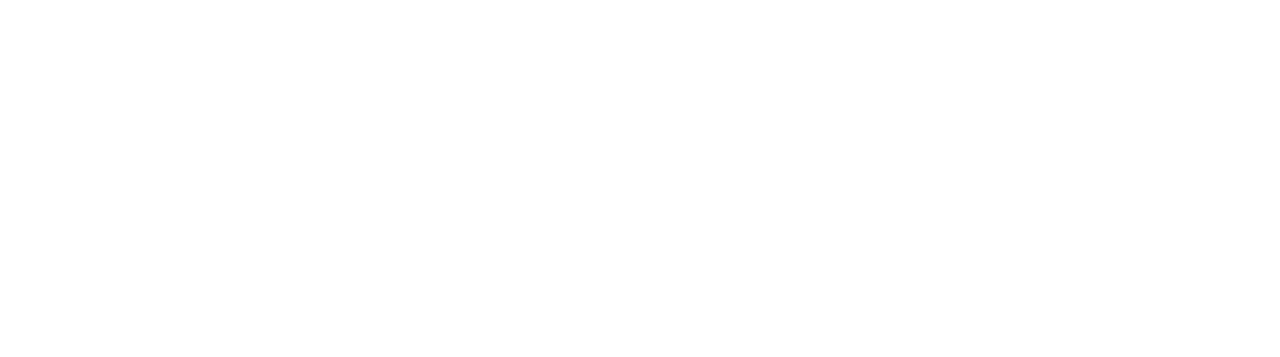
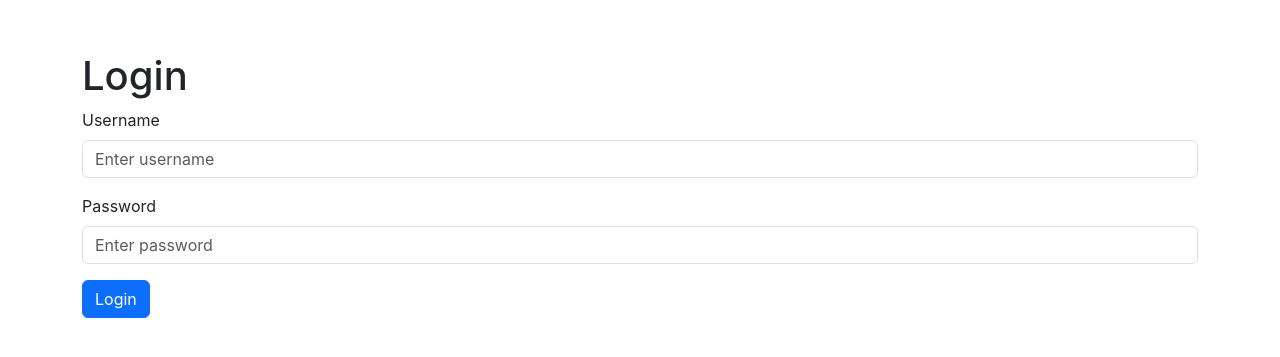
Before and after one commit to uiowaSEP2025/sep2025-project-team_001, a React (Create React App) app in the folder web_app/: page /login in a window 1280 px wide. Before the commit this address had no page. Shown: the part 215-572 px from the top of the page. Built offline with nearby package versions, Linux system fonts and the light colour scheme.

Commit message:
SCRUM-37 Committing all necessary parts of the Login and Signup to be able to be merged into main. Was able to meet with Shaun in order to ensure that we had the same file structure prior to merging.

```diff
--- a/web_app/src/App.js
+++ b/web_app/src/App.js
@@ -1,67 +1,15 @@
 import React from 'react';
-import { BrowserRouter as Router, Routes, Route, useNavigate } from 'react-router-dom';
-import Button from 'react-bootstrap/Button';
-import Container from 'react-bootstrap/Container';
-import Form from 'react-bootstrap/Form';
-import 'bootstrap/dist/css/bootstrap.min.css';
-import './index.css';
-
-function ManagerialSignup() {
-  const navigate = useNavigate();
-  const handleRegister = (event) => {
-    console.log('Form submitted');
-    navigate('/login'); // Redirect to the home page after submission
-  };
-  return (
-    <Container className = "page-container">
-      <h1>Online Manager Registration</h1>
-      <Form onSubmit = {handleRegister} className = "form-container">
-        <Form.Group controlId = "name" className = "form-group-spacing">
-          <Form.Label>First & Last Name</Form.Label>
-          <Form.Control type = "text" placeholder = "Enter first and last name" required />
-        </Form.Group>
-        <Form.Group controlId = "desiredUsername" className = "form-group-spacing">
-          <Form.Label>Desired Username</Form.Label>
-          <Form.Control type = "text" placeholder = "Enter desired username" required />
-        </Form.Group>
-        <Form.Group controlId = "desiredPassword" className = "form-group-spacing">
-          <Form.Label>Desired Password</Form.Label>
-          <Form.Control type = "password" placeholder = "Enter desired password" required />
-        </Form.Group>
-        <Form.Group controlId = "confirmPassword" className = "form-group-spacing">
-          <Form.Label>Confirm Password</Form.Label>
-          <Form.Control type = "password" placeholder = "Confirm password" required />
-        </Form.Group>
-        <Form.Group controlId = "email" className = "form-group-spacing">
-          <Form.Label>Email</Form.Label>
-          <Form.Control type = "email" placeholder = "Enter email" required />
-        </Form.Group>
-        <Form.Group controlId = "phoneNumber" className = "form-group-spacing">
-          <Form.Label>Phone Number</Form.Label>
-          <Form.Control type = "tel" placeholder = "Enter phone number" required />
-        </Form.Group>
-        <Form.Group controlId='businessName' className = "form-group-spacing">
-          <Form.Label>Business Name</Form.Label>
-          <Form.Control type='text' placeholder='Enter business name' required />
-        </Form.Group>
-        <Form.Group controlId='businessAddress' className = "form-group-spacing">
-          <Form.Label>Business Address</Form.Label>
-          <Form.Control type='text' placeholder='Enter business address' required />
-        </Form.Group>
-        <Button variant="primary" type="submit">
-          Register
-        </Button>
-      </Form>
-    </Container>
-  )
-}
+import { BrowserRouter as Router, Routes, Route } from 'react-router-dom';
+import ManagerialSignup from './pages/ManagerialSignup';
+import Login from './pages/Login';
+import Banner from './components/Banner';
 function AppRoutes() {
   return (
     <Routes>
-      <Route path ="/managerial-signup" element={<ManagerialSignup />} />
-      {/* <Route path ="/login" element={<Login />} /> */}
+      <Route path="/managerial-signup" element={<ManagerialSignup />} />
+      <Route path="/login" element={<Login />} />
     </Routes>
-  )
+  );
 }
 
 function App() {
--- /dev/null
+++ b/web_app/src/components/Banner.js
@@ -0,0 +1,12 @@
+import React from 'react';
+import '../index.css';
+
+function Banner() {
+  return (
+    <header className="banner">
+      <h1>Streamline Manager</h1>
+    </header>
+  );
+}
+
+export default Banner;
--- /dev/null
+++ b/web_app/src/pages/Login.js
@@ -0,0 +1,37 @@
+import React from 'react';
+import { useNavigate } from 'react-router-dom';
+import Button from 'react-bootstrap/Button';
+import Container from 'react-bootstrap/Container';
+import Form from 'react-bootstrap/Form';
+import 'bootstrap/dist/css/bootstrap.min.css';
+import '../index.css';
+
+function Login() {
+  const navigate = useNavigate();
+  const handleLogin = (event) => {
+    event.preventDefault();
+    console.log('Login form submitted');
+    navigate('/dashboard'); // Redirect to the dashboard after login
+  };
+
+  return (
+    <Container className="page-container">
+      <h1>Login</h1>
+      <Form onSubmit={handleLogin} className="form-container">
+        <Form.Group controlId="username" className="form-group-spacing">
+          <Form.Label>Username</Form.Label>
+          <Form.Control type="text" placeholder="Enter username" required />
+        </Form.Group>
+        <Form.Group controlId="password" className="form-group-spacing">
+          <Form.Label>Password</Form.Label>
+          <Form.Control type="password" placeholder="Enter password" required />
+        </Form.Group>
+        <Button variant="primary" type="submit">
+          Login
+        </Button>
+      </Form>
+    </Container>
+  );
+}
+
+export default Login;
--- /dev/null
+++ b/web_app/src/pages/ManagerialSignup.js
@@ -0,0 +1,61 @@
+import React from 'react';
+import { useNavigate } from 'react-router-dom';
+import Button from 'react-bootstrap/Button';
+import Container from 'react-bootstrap/Container';
+import Form from 'react-bootstrap/Form';
+import 'bootstrap/dist/css/bootstrap.min.css';
+import '../index.css';
+
+function ManagerialSignup() {
+  const navigate = useNavigate();
+  const handleRegister = (event) => {
+    event.preventDefault();
+    console.log('Form submitted');
+    navigate('/login'); // Redirect to the home page after submission
+  };
+
+  return (
+    <Container className="page-container">
+      <h1>Online Manager Registration</h1>
+      <Form onSubmit={handleRegister} className="form-container">
+        <Form.Group controlId="name" className="form-group-spacing">
+          <Form.Label>First & Last Name</Form.Label>
+          <Form.Control type="text" placeholder="Enter first and last name" required />
+        </Form.Group>
+        <Form.Group controlId="desiredUsername" className="form-group-spacing">
+          <Form.Label>Desired Username</Form.Label>
+          <Form.Control type="text" placeholder="Enter desired username" required />
+        </Form.Group>
+        <Form.Group controlId="desiredPassword" className="form-group-spacing">
+          <Form.Label>Desired Password</Form.Label>
+          <Form.Control type="password" placeholder="Enter desired password" required />
+        </Form.Group>
+        <Form.Group controlId="confirmPassword" className="form-group-spacing">
+          <Form.Label>Confirm Password</Form.Label>
+          <Form.Control type="password" placeholder="Confirm password" required />
+        </Form.Group>
+        <Form.Group controlId="email" className="form-group-spacing">
+          <Form.Label>Email</Form.Label>
+          <Form.Control type="email" placeholder="Enter email" required />
+        </Form.Group>
+        <Form.Group controlId="phoneNumber" className="form-group-spacing">
+          <Form.Label>Phone Number</Form.Label>
+          <Form.Control type="tel" placeholder="Enter phone number" required />
+        </Form.Group>
+        <Form.Group controlId="businessName" className="form-group-spacing">
+          <Form.Label>Business Name</Form.Label>
+          <Form.Control type="text" placeholder="Enter business name" required />
+        </Form.Group>
+        <Form.Group controlId="businessAddress" className="form-group-spacing">
+          <Form.Label>Business Address</Form.Label>
+          <Form.Control type="text" placeholder="Enter business address" required />
+        </Form.Group>
+        <Button variant="primary" type="submit">
+          Register
+        </Button>
+      </Form>
+    </Container>
+  );
+}
+
+export default ManagerialSignup;
```
